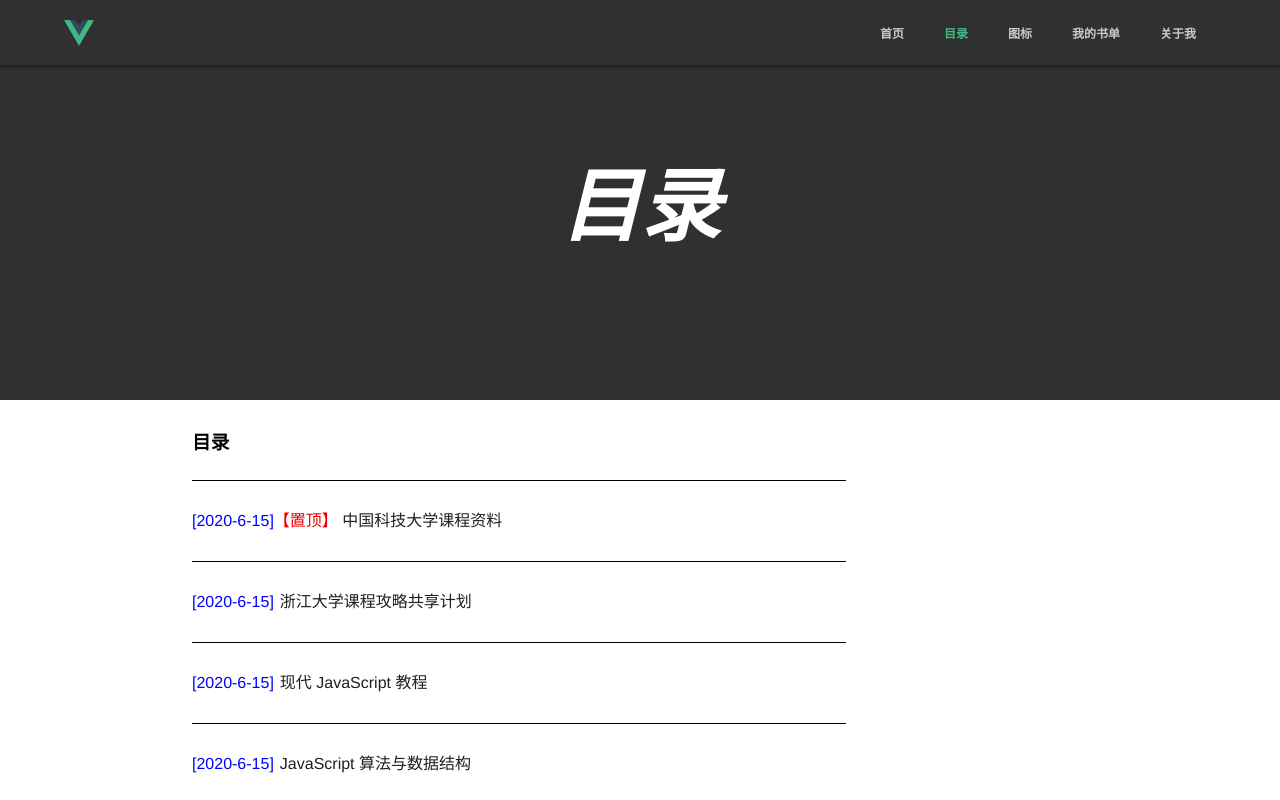
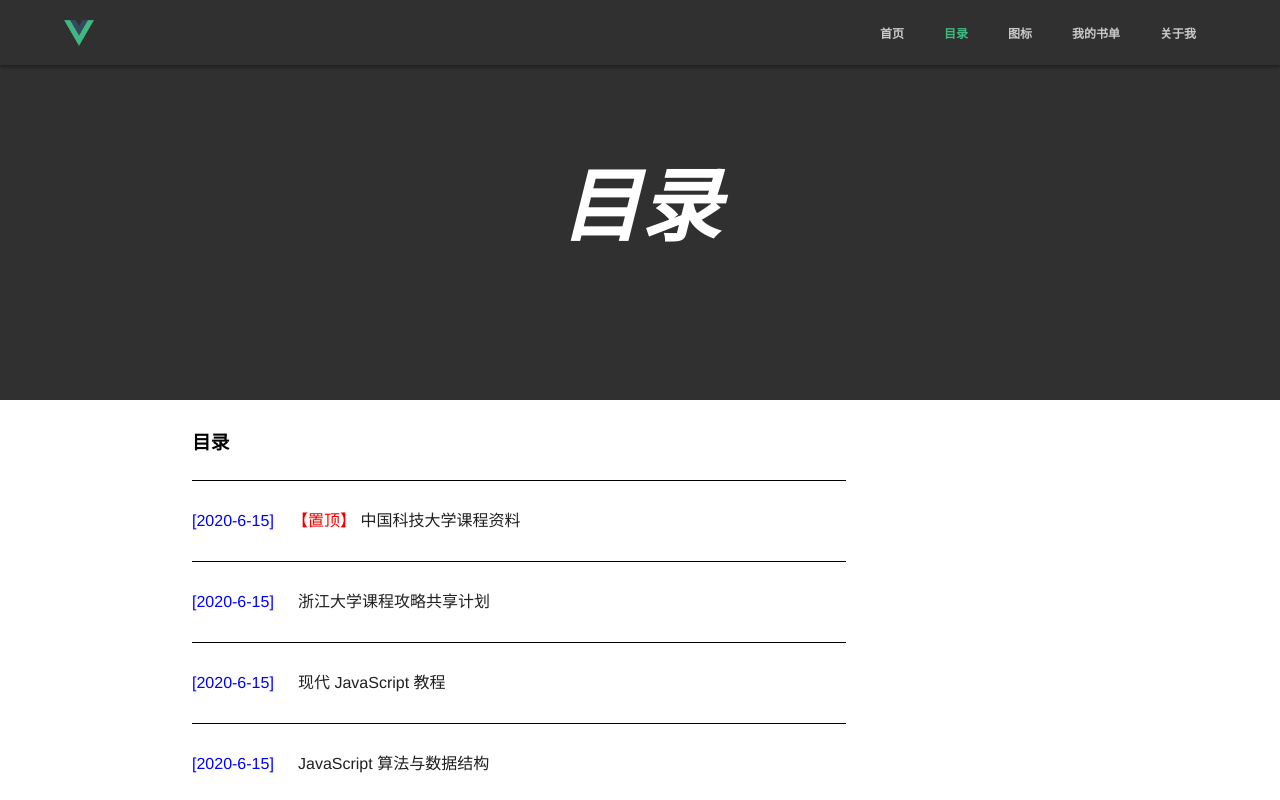
Before and after one commit to glong300/personalblog, a Vue app: page /#/archive in a window 1280 px wide. Shown: the top 800 px of the page. Built offline with nearby package versions, Linux system fonts and the light colour scheme.

Commit message:
更新 2020年6月25日12:41:39

```diff
--- a/src/views/Archive/ArchiveCont.vue
+++ b/src/views/Archive/ArchiveCont.vue
@@ -86,6 +86,10 @@ export default {
   border-bottom: 1px solid #000;
 }
 
+.war-blogs font {
+  width: 100px;
+}
+
 .war-blogs a {
   max-width: 90%;
   height: 100%;
```
Also changed, not shown: 11 other files (tests, documents, lock files or other folders).
